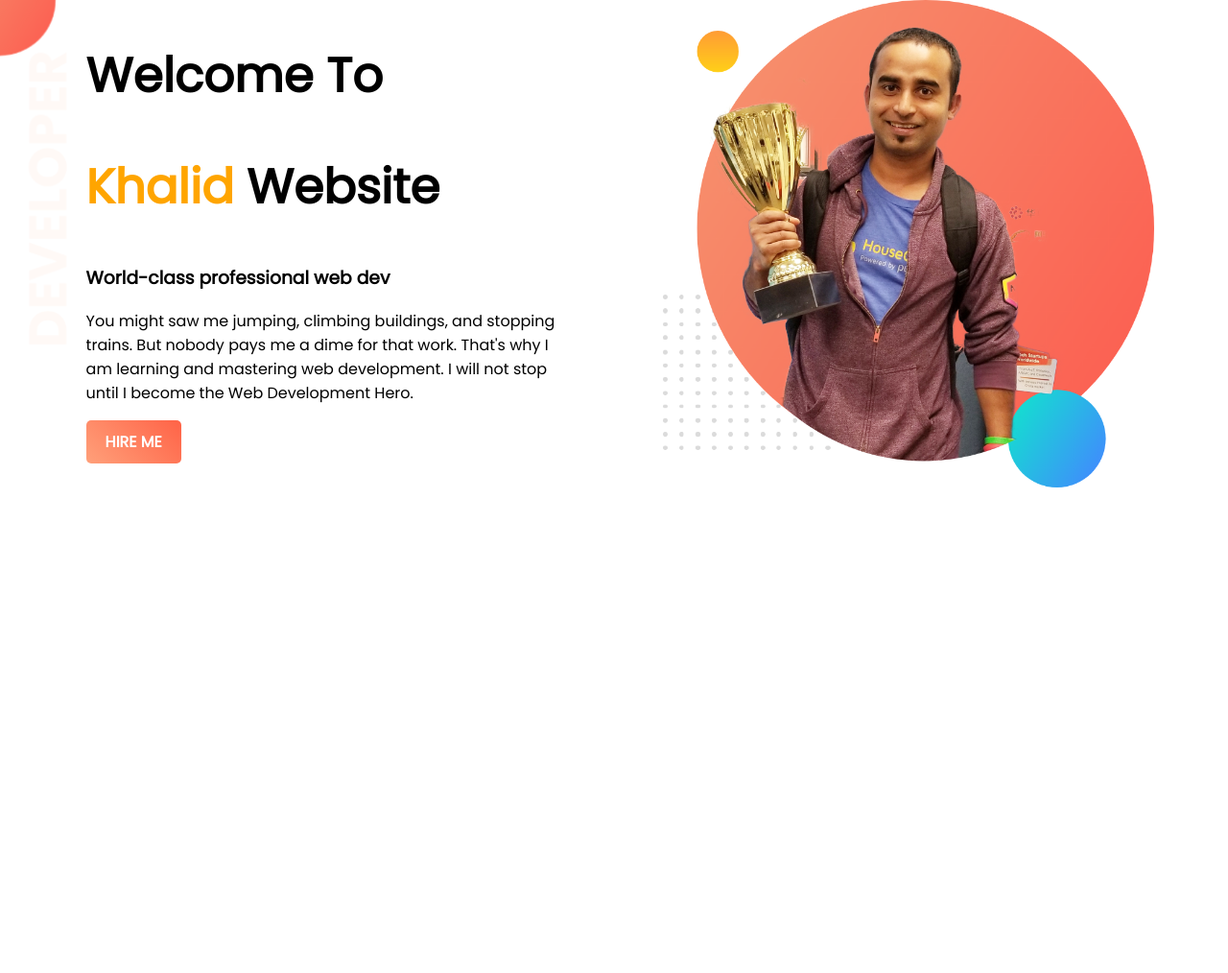
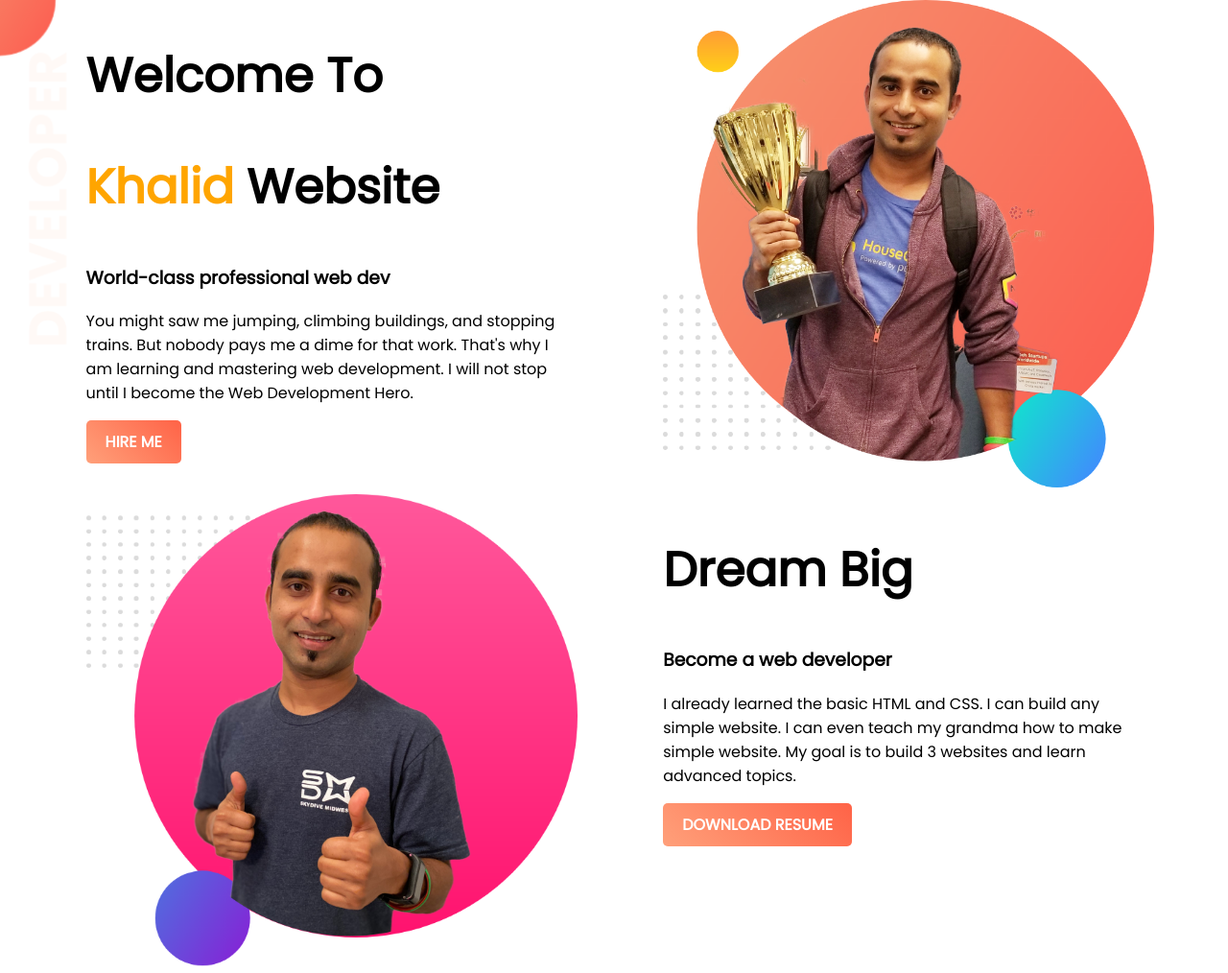
Before and after one commit to mkmahfuz/web-porfolio, a plain HTML site: page index.html in a window 1280 px wide. Shown: the whole page at 96% size. Before the commit the page ends 800 px from the top, so only its background shows below. Drawn offline with Linux system fonts and the light colour scheme.

Commit message:
section 4.8 added

```diff
--- a/index.html
+++ b/index.html
@@ -15,11 +15,26 @@
             <h1><span class="highlight-orange">Khalid</span> Website</h1>
             <h3>World-class professional web dev</h3>
             <p>You might saw me jumping, climbing buildings, and stopping trains. But nobody pays me a dime for that work. That's why I am learning and mastering web development. I will not stop until I become the Web Development Hero.</p>
-            <a href="">HIRE ME</a>
+            <a href="" target="_blank">HIRE ME</a>
         </div>
         <div class="half-width">
             <img src="images/jhankar.png" alt="">
         </div>
     </section>
+    <section class="dream-area">
+        <div class="half-width">
+            <img src="images/jhankar2.png" alt="">
+
+        </div>
+        <div class="half-width">
+            <h1>Dream Big</h1>
+
+            <h3>Become a web developer</h3>
+            <p>I already learned the basic HTML and CSS. I can build any simple website. I can even teach my grandma how to make simple website. My goal is to build 3 websites and learn advanced topics.</p>
+            <a href="" target="_blank">DOWNLOAD RESUME</a>
+
+        </div>
+
+    </section>
 </body>
 </html>
```
